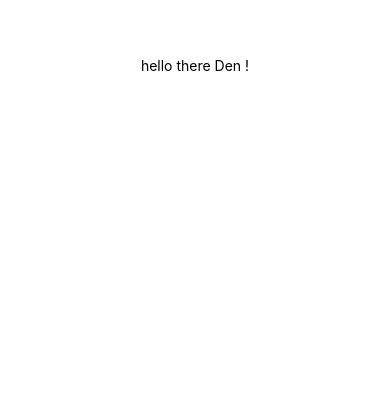
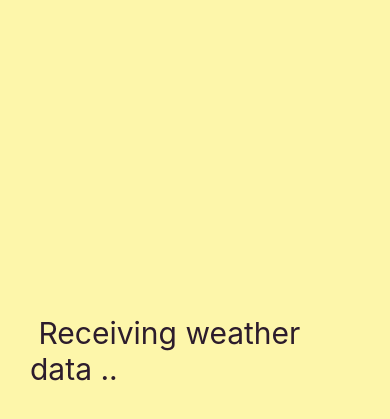
Before and after one commit to violentr/mobile_app_development, a React Native app in the folder weatherApp/: screen / in a window 390 px wide. Shown: the part 357-776 px from the top of the page. Built offline with nearby package versions, Linux system fonts and the light colour scheme.

Commit message:
Add Loading component with simple color styles | flex

```diff
--- a/weatherApp/App.js
+++ b/weatherApp/App.js
@@ -1,20 +1,10 @@
 import { StatusBar } from 'expo-status-bar';
 import { StyleSheet, Text, View } from 'react-native';
+import Loading from './Loading';
+
 
 export default function App() {
   return (
-    <View style={styles.container}>
-      <Text>hello there Den !</Text>
-      <StatusBar style="auto" />
-    </View>
+    <Loading />
   );
 }
-
-const styles = StyleSheet.create({
-  container: {
-    flex: 1,
-    backgroundColor: '#fff',
-    alignItems: 'center',
-    justifyContent: 'center',
-  },
-});
--- /dev/null
+++ b/weatherApp/Loading.js
@@ -0,0 +1,24 @@
+import React from 'react';
+import { StyleSheet, Text, View } from 'react-native';
+
+export default function loading(){
+    return (<View style={styles.container}>
+    <Text style={styles.text}> Receiving weather data .. </Text>
+    </View>)
+}
+
+
+const styles  = StyleSheet.create({
+    container: {
+        flex: 1,
+        justifyContent: "flex-end",
+        paddingHorizontal: 30,
+        paddingVertical: 100,
+        backgroundColor: "#FDF6AA",
+    },
+    text: {
+        color: "#2c1c2c",
+        fontSize: 30
+    }
+
+})
```
